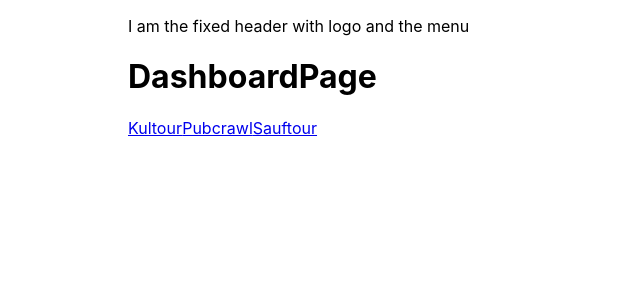
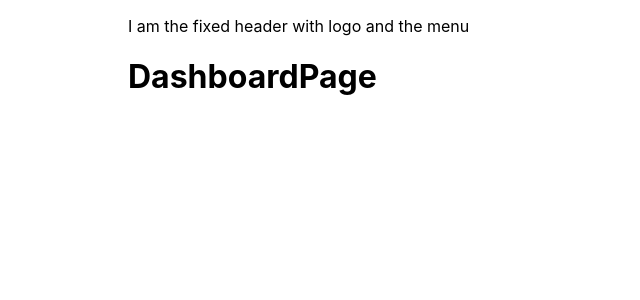
Before and after one commit to FullOfPit/Teamproject_Stray, a React (Create React App) app in the folder frontend/: page / in a window 1280 px wide. Shown: the top 300 px of the page, without its empty margins (0-640 px from the left). Built offline with nearby package versions, Linux system fonts and the light colour scheme.

Commit message:
removed accidentially committed testlinks

```diff
--- a/frontend/src/pages/DashboardPage.tsx
+++ b/frontend/src/pages/DashboardPage.tsx
@@ -14,9 +14,6 @@ export default function DashboardPage() {
     return (
         <>
             <h1>DashboardPage</h1>
-            <Link to="/trips/63c3e23cbbdcc97132521ba0">Kultour</Link>
-            <Link to="/trips/63c4158cbbdcc97132521ba4">Pubcrawl</Link>
-            <Link to="/trips/63c3f83dbbdcc97132521ba1">Sauftour</Link>
         </>
     );
 }
--- a/frontend/src/pages/TripDetailPage.tsx
+++ b/frontend/src/pages/TripDetailPage.tsx
@@ -43,7 +43,6 @@ export default function TripDetailPage() {
                 </div>
             </header>
             <main>
-                <Link to="/">Back</Link>
                 {trip.locations.length > 0
                     ? <>
                         <LocationMap/>
```
